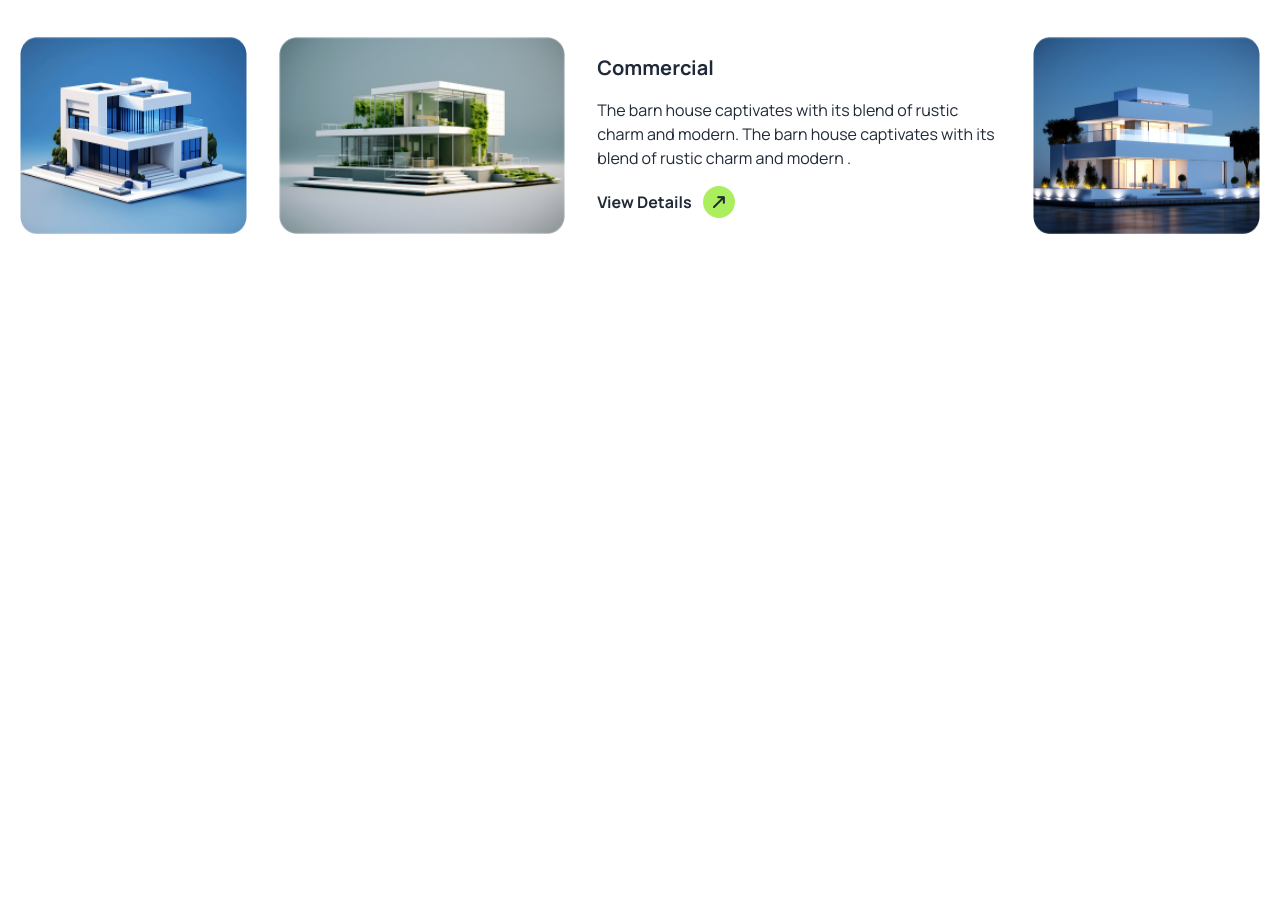
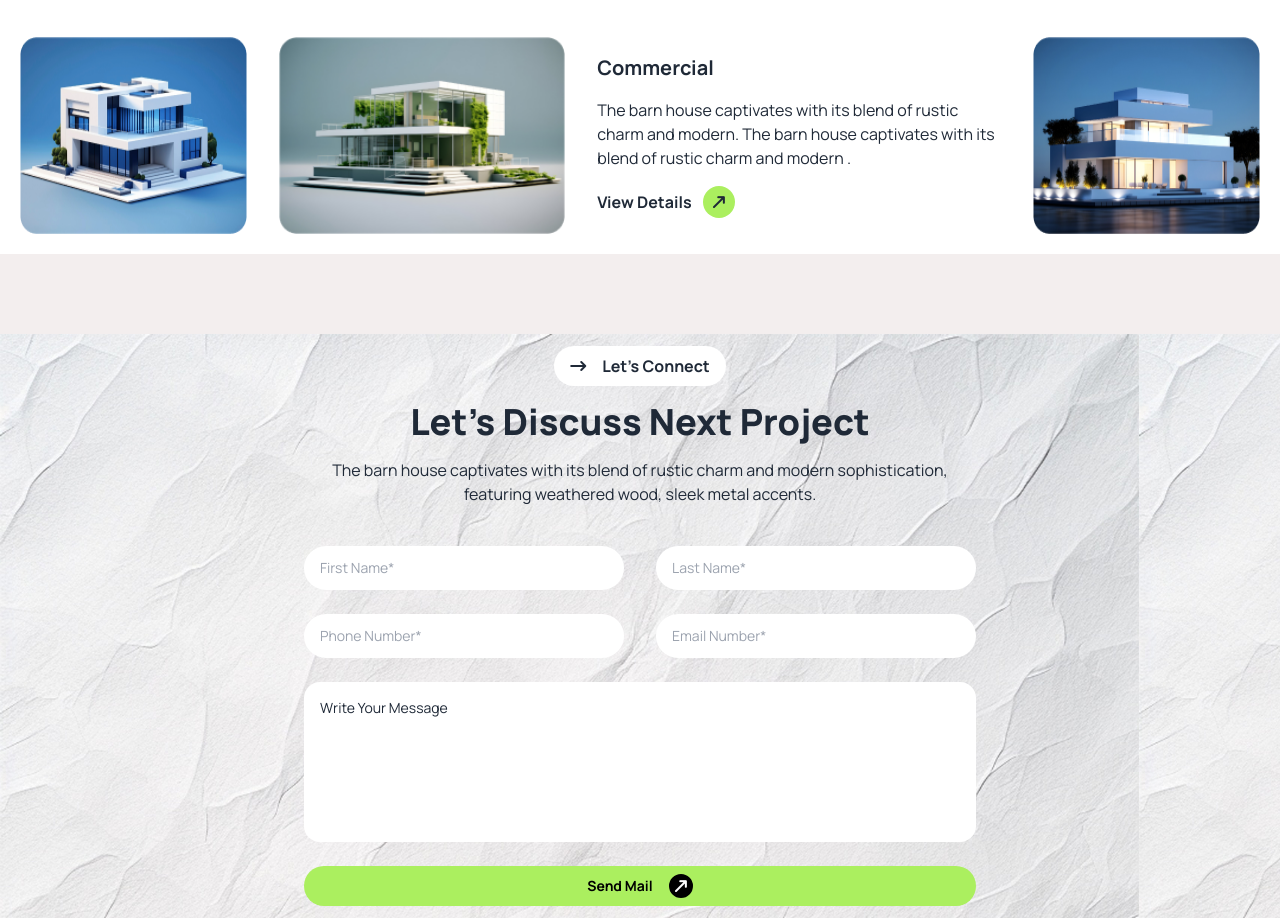
Before and after one commit to rafiqeb/My-3rd-Assignment, a plain HTML site: page index.html in a window 1280 px wide. Shown: the part 2520-3438 px from the top of the page. Before the commit the page ends 2774 px from the top, so only its background shows below. Drawn offline with nearby package versions, Linux system fonts and the light colour scheme.

Commit message:
added project section

```diff
--- a/index.html
+++ b/index.html
@@ -38,7 +38,7 @@
                 <div class="navbar-start">
 
                     <i class="fa-solid fa-arrow-right-long bg-[#ABEF5F] p-2 -rotate-45 rounded-full mr-2"></i>
-                    <a class="text-4xl font-bold">Rinterio</a>
+                    <a class="text-2xl lg:text-4xl font-bold">Rinterio</a>
                 </div>
                 <div class="navbar-center hidden lg:flex">
                     <ul class="menu menu-horizontal px-1">
@@ -53,8 +53,7 @@
                     <i class="fa-solid fa-magnifying-glass text-xl hidden lg:block"></i>
                     <img class="hidden lg:block" src="images/shoping-cart-32.png" alt="">
                     <button class="btn bg-[#ABEF5F] rounded-3xl font-bold hidden   lg:block">Book Consult
-                        <i
-                            class="fa-solid fa-arrow-right-long bg-black text-white p-1 rounded-full -rotate-45 ml-2"></i>
+                        <i class="fa-solid fa-arrow-right-long bg-black text-white p-1 rounded-full -rotate-45 ml-2"></i>
                     </button>
 
                     <!-- dropdown -->
@@ -93,7 +92,7 @@
                             <i class="fa-solid fa-arrow-right-long"></i>
                             About Us
                         </button>
-                        <h3 class="text-4xl font-extrabold text-center lg:text-left">We design thoughtful, liveable
+                        <h3 class="text-3xl lg:text-4xl font-extrabold text-center lg:text-left">We design thoughtful, liveable
                             spaces</h3>
                         <p class="text-center lg:text-left">The barn house captivates with its blend of rustic charm and
                             modern sophistication, featuring weathered wood, sleek metal accents.</p>
@@ -128,7 +127,7 @@
                     <i class="fa-solid fa-arrow-right-long"></i>
                     How we works
                 </button>
-                <h3 class="text-3xl lg:text-4xl font-extrabold text-center">Our Works Process</h3>
+                <h3 class="text-2xl lg:text-4xl font-extrabold text-center">Our Works Process</h3>
                 <p class="text-center">The barn house captivates with its blend of rustic charm and modern
                     sophistication, <br>featuring weathered wood, sleek metal accents.</p>
             </div>
@@ -174,7 +173,7 @@
                     <i class="fa-solid fa-arrow-right-long"></i>
                     Explore our Latest works
                 </button>
-                <h3 class="text-3xl lg:text-4xl font-extrabold text-center">Our Latest Portfolio</h3>
+                <h3 class="text-2xl lg:text-4xl font-extrabold text-center">Our Latest Portfolio</h3>
                 <p class="text-center">The barn house captivates with its blend of rustic charm and modern
                     sophistication, <br>featuring weathered wood, sleek metal accents.</p>
             </div>
@@ -185,9 +184,10 @@
                     <img class="w-full lg:w-4/6" src="images/img1.png" alt="">
                     <div class="space-y-4">
                         <h5 class="font-bold text-xl">Commercial</h5>
-                        <p>The barn house captivates with its blend of rustic charm and modern. The barn house captivates with its blend of rustic charm and modern .</p>
+                        <p>The barn house captivates with its blend of rustic charm and modern. The barn house
+                            captivates with its blend of rustic charm and modern .</p>
                         <button class="bg-white rounded-3xl font-bold">View Details
-                        <i class="fa-solid fa-arrow-right-long bg-[#ABEF5F] p-2 -rotate-45 rounded-full ml-2"></i>
+                            <i class="fa-solid fa-arrow-right-long bg-[#ABEF5F] p-2 -rotate-45 rounded-full ml-2"></i>
                         </button>
                     </div>
                 </div>
@@ -199,9 +199,10 @@
                     <img class="w-full h-full" src="images/img4.png" alt="">
                     <div class="space-y-4">
                         <h5 class="font-bold text-xl">Commercial</h5>
-                        <p>The barn house captivates with its blend of rustic charm and modern. The barn house captivates with its blend of rustic charm and modern .</p>
+                        <p>The barn house captivates with its blend of rustic charm and modern. The barn house
+                            captivates with its blend of rustic charm and modern .</p>
                         <button class="bg-white rounded-3xl font-bold">View Details
-                        <i class="fa-solid fa-arrow-right-long bg-[#ABEF5F] p-2 -rotate-45 rounded-full ml-2"></i>
+                            <i class="fa-solid fa-arrow-right-long bg-[#ABEF5F] p-2 -rotate-45 rounded-full ml-2"></i>
                         </button>
                     </div>
                 </div>
@@ -209,6 +210,35 @@
                 <img class="lg:hidden" src="images/img3.png" alt="">
             </div>
         </section>
+
+        <!-- project section -->
+        <section class="mt-20 bg-[url(../images/bg.jpg)] p-3">
+            <!-- project content -->
+            <div class="flex flex-col items-center gap-4 mb-10">
+                <button class="flex gap-4 bg-white px-4 py-2 rounded-3xl font-bold items-center">
+                    <i class="fa-solid fa-arrow-right-long"></i>
+                    Let’s Connect
+                </button>
+                <h3 class="text-2xl lg:text-4xl font-extrabold text-center">Let’s Discuss Next Project</h3>
+                <p class="text-center">The barn house captivates with its blend of rustic charm and modern
+                    sophistication, <br>featuring weathered wood, sleek metal accents.</p>
+            </div>
+
+            <!-- project input -->
+            <div class="grid grid-cols-1 lg:grid-cols-2 gap-6 lg:px-72">
+                <input type="text" placeholder="First Name*" class="w-full max-w-xs mx-auto py-3 px-4 rounded-3xl text-sm">
+                <input type="text" placeholder="Last Name*" class="w-full max-w-xs mx-auto py-3 px-4 rounded-3xl text-sm">
+                <input type="text" placeholder="Phone Number*" class="w-full max-w-xs mx-auto py-3 px-4 rounded-3xl text-sm">
+                <input type="text" placeholder="Email Number*" class="w-full max-w-xs mx-auto py-3 px-4 rounded-3xl text-sm">
+            </div>
+            <div class="bg-white h-40 max-w-2xl mx-auto rounded-2xl p-4 mt-6">
+                <h5 class="text-sm">Write Your Message</h5>
+            </div>
+            <div class="bg-[#ABEF5F] rounded-3xl flex items-center justify-center gap-4 h-10 max-w-2xl mx-auto py-2 mt-6">
+                <h5 class="text-black font-bold text-sm">Send Mail</h5>
+                <i class="fa-solid fa-arrow-right-long bg-black text-white p-1 rounded-full -rotate-45"></i>
+            </div>
+        </section>
     </main>
 </body>
 
```
